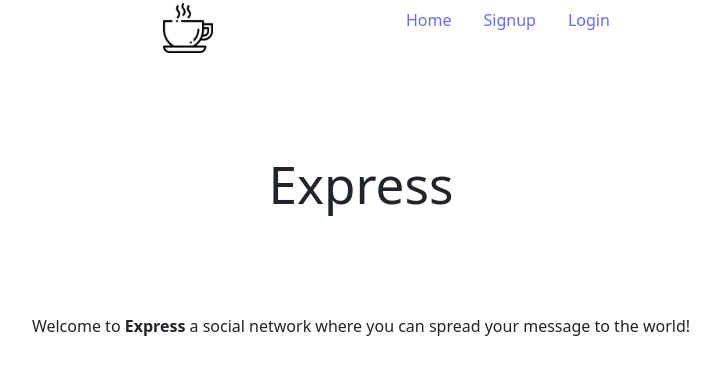
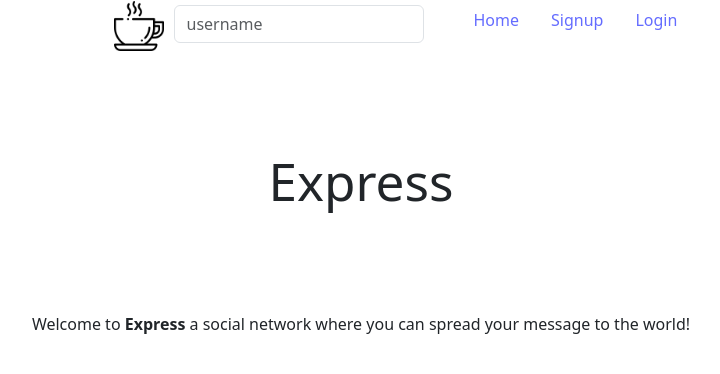
Before and after one commit to AndreaGonzato/express-web-app, a Vue app in the folder frontend/: page / in a window 1280 px wide. Shown: the top 374 px of the page, without its empty margins (279-999 px from the left). Built offline with nearby package versions, Linux system fonts and the light colour scheme.

Commit message:
Add UserSearchResult.vue

```diff
--- a/frontend/src/components/TheNavigation.vue
+++ b/frontend/src/components/TheNavigation.vue
@@ -4,6 +4,10 @@
       <router-link to="/"
         ><img src="/images/logo.png" alt="logo"
       /></router-link>
+    </div>
+
+    <div class="search">
+      <input type="text" placeholder="username" class="form-control"  @keyup.enter="handleSearch"  v-model="searchText"/>
     </div>
 
     <div class="nav">
@@ -33,13 +37,33 @@
 <script>
 export default {
   name: "TheNavigation",
-  props : {
-    userLogged : Boolean
+  props: {
+    userLogged: Boolean,
   },
+  data(){
+    return {
+      searchText : ''
+    }
+  },
+  methods: {
+    handleSearch(){
+      this.$router.push({
+          name: "Search",
+          params: { query: this.searchText },
+        });
+    }
+  }
 };
 </script>
 
 <style scoped>
+input{
+  background-color: white;
+  margin: auto;
+  margin-top: 0.3em;
+  max-width: 250px;
+}
+
 img {
   height: 50px;
   width: 50px;
@@ -52,12 +76,17 @@ span {
 
 .logo {
   text-align: center;
+  margin-left: 200px;
+}
+
+.search{
+  text-align: center;
 }
 
 .wrapper {
   display: grid;
   grid-gap: 10px;
-  grid-template-columns: 1fr 1fr;
+  grid-template-columns: 1fr 1fr 1.5fr;
   color: black;
 }
 
--- /dev/null
+++ b/frontend/src/components/UserSearchResult.vue
@@ -0,0 +1,15 @@
+<template>
+    <div class="all">
+        ciao
+    </div>
+</template>
+
+<script>
+
+export default{
+    name: "UserSearchResult",
+    props: {
+        userObj : Object
+    }
+}
+</script>
--- a/frontend/src/router/index.js
+++ b/frontend/src/router/index.js
@@ -34,6 +34,11 @@ const routes = [
     name: "Error",
     component: () => import("@/views/Error.vue"),
   },
+  {
+    path: "/search/:query",
+    name: "Search",
+    component: () => import("@/views/Search.vue"),
+  },
 ];
 
 
--- /dev/null
+++ b/frontend/src/views/Search.vue
@@ -0,0 +1,57 @@
+<template>
+  <div class="all">
+    <h1>Result</h1>
+
+    <div v-if="this.loadedUsersList">
+      delete this
+
+      <div v-for="user in this.usersList">
+        {{user.name}}
+        <UserSearchResult v-bind:user-obj="user"></UserSearchResult>
+      </div>
+    </div>
+  </div>
+</template>
+
+<script>
+import config from "@/config.js";
+import UserSearchResult from "../components/UserSearchResult.vue";
+
+export default {
+  name: "Search",
+  components: {
+    UserSearchResult,
+  },
+  data() {
+    return {
+      query: "",
+      users: [],
+      loadedUsersList: false,
+    };
+  },
+  async created() {
+    this.query = this.$route.params.query;
+    await this.searchQuery();
+  },
+  methods: {
+    async searchQuery() {
+      const response = await fetch(
+        config.hostname + "/api/social/search?q=" + this.query,
+        {
+          method: "GET",
+          headers: { "Content-type": "application/json" },
+        }
+      );
+      this.usersList = await response.json();
+      this.loadedUsersList = true;
+      console.log("this.userList: ", this.usersList);
+    },
+  },
+};
+</script>
+
+<style scoped>
+.all {
+  text-align: center;
+}
+</style>
```
Also changed, not shown: 1 other file (tests, documents, lock files or other folders).
